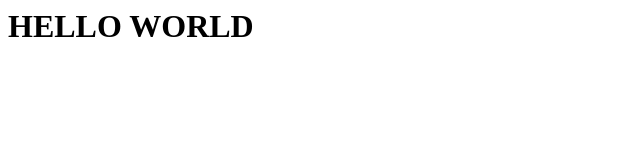
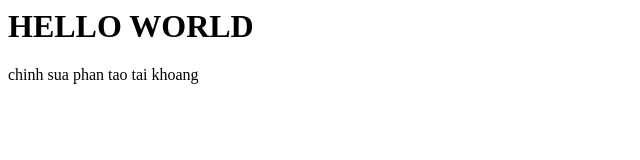
Before and after one commit to chuonghoangng/testgitvscode, a plain HTML site: page index.html in a window 1280 px wide. Shown: the whole page, without its empty margins (0-640 px from the left). Drawn offline with Linux system fonts and the light colour scheme.

Commit message:
chinh sua tk

```diff
--- a/index.html
+++ b/index.html
@@ -1 +1,2 @@
 <h1> HELLO WORLD</h1>
+<p>chinh sua phan tao tai khoang</p>
```
